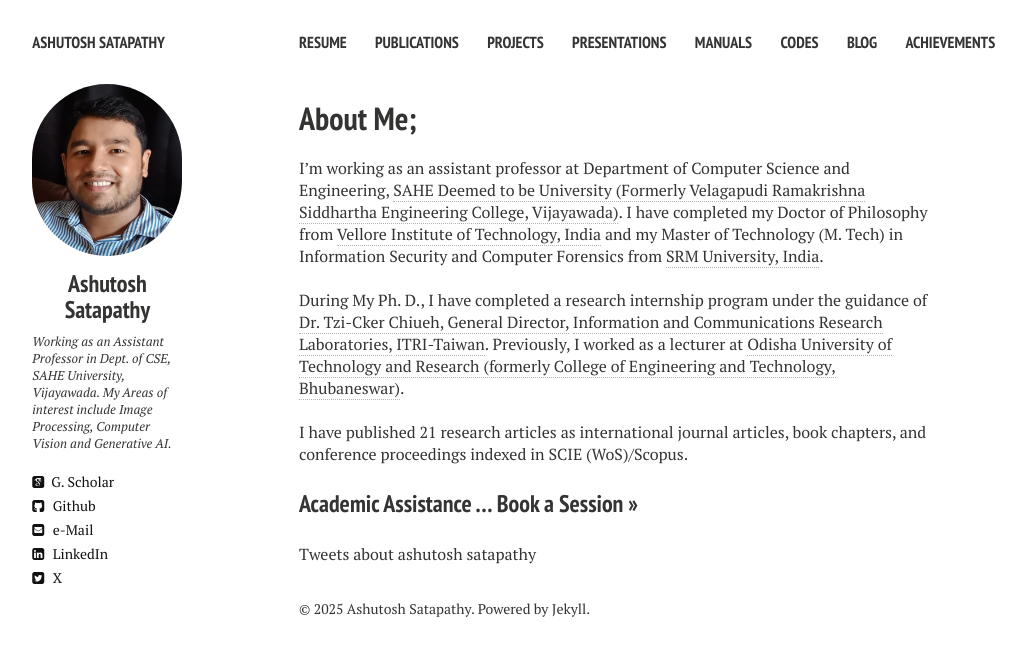
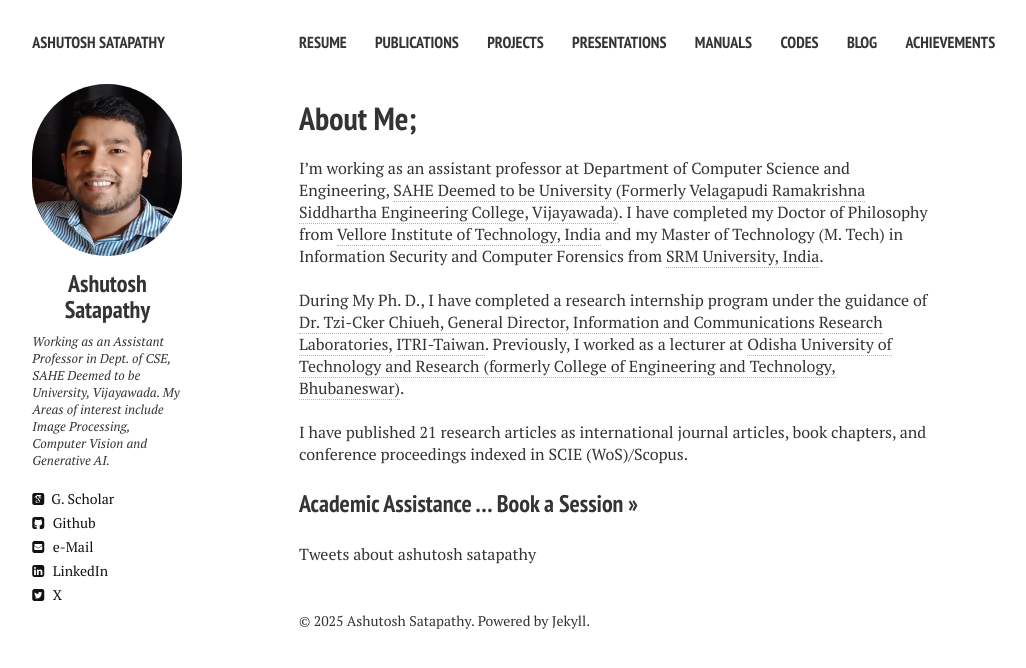
Before and after one commit to ashutoshsatapathy1990/ashutoshsatapathy1990.github.io, a Jekyll site: the page built from index.md, in a window 1280 px wide. Shown: the top 668 px of the page, without its empty margins (21-1047 px from the left). Built offline with Jekyll 4.4.1, drawn with Linux system fonts in a browser that asks for light colours; nearby versions of some CDN libraries; comment, search, counter and statistics services are not loaded.

Commit message:
Update _config.yml

```diff
--- a/_config.yml
+++ b/_config.yml
@@ -9,7 +9,7 @@ owner:
   name                      :  <center>Ashutosh Satapathy</center>
   avatar                    :  ashutosh.jpg
   description               :  Assistant Professor, VRSEC, Vijayawada
-  bio                       :  Working as an Assistant Professor in Dept. of CSE, SAHE University, Vijayawada. My Areas of interest include Image Processing, Computer Vision and Generative AI.
+  bio                       :  Working as an Assistant Professor in Dept. of CSE, SAHE Deemed to be University, Vijayawada. My Areas of interest include Image Processing, Computer Vision and Generative AI.
   email                     :  ashutosh@vrsiddhartha.ac.in
   # Social networking links are used in author-bio sidebar. Update and remove as you like.
   linkedin                  :  ashutosh-satapathy-24903747
```
